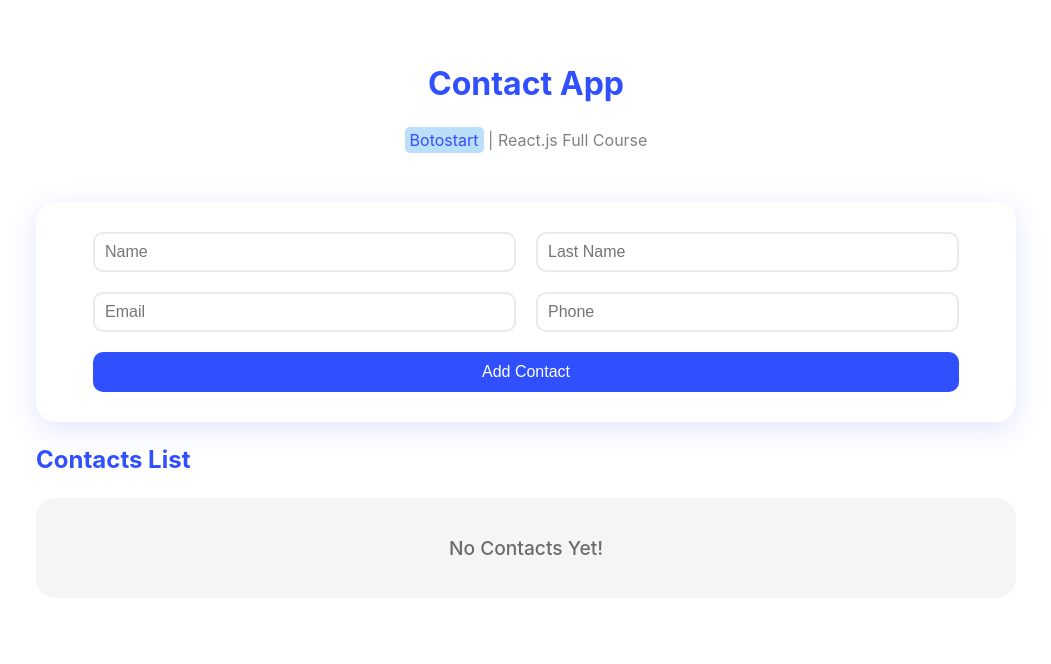
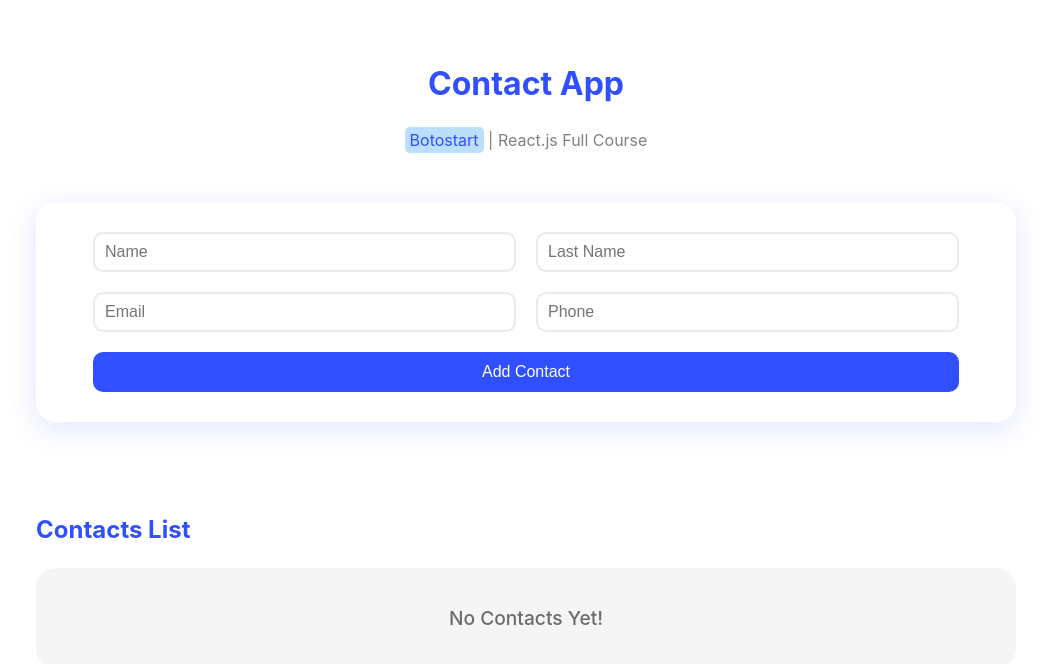
Before and after one commit to Yasaman471/Contact-App-MiniProj, a React (Vite) app: page / in a window 1280 px wide. Shown: the top 664 px of the page, without its empty margins (114-1165 px from the left). Built offline with nearby package versions, Linux system fonts and the light colour scheme.

Commit message:
fixed alert bug and moved alert div

```diff
--- a/src/components/Contact/Contact.jsx
+++ b/src/components/Contact/Contact.jsx
@@ -73,8 +73,8 @@ function Contact() {
         ))}
       <button onClick={loginHandler}>Add Contact</button>
       </div>
+      <div className={styles.alert}>{Alert && <p>{Alert}</p>}</div>
       <ContactsList Contacts={Contacts} deleteHandler={deleteHandler} />
-      <div className={styles.alert}>{Alert && <p>{Alert}</p>}</div>
    </div>
   )
 }
```
